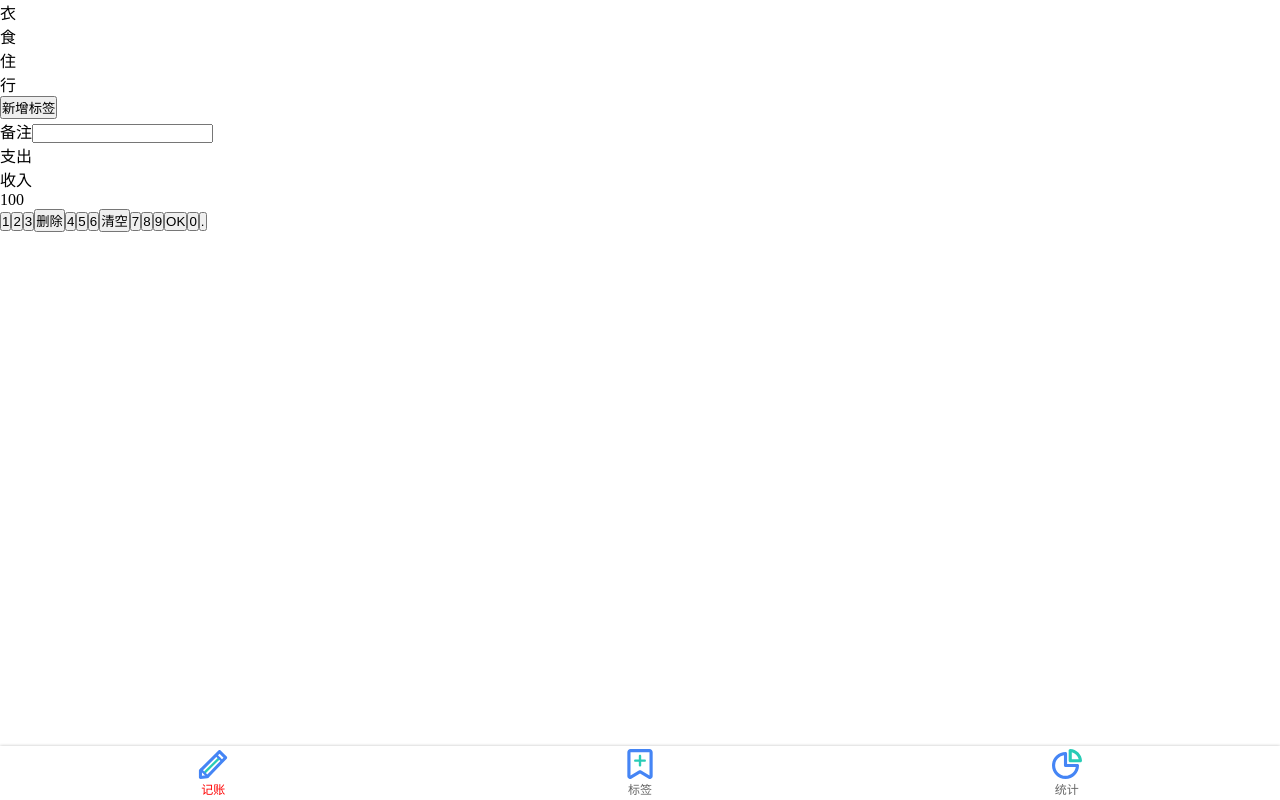
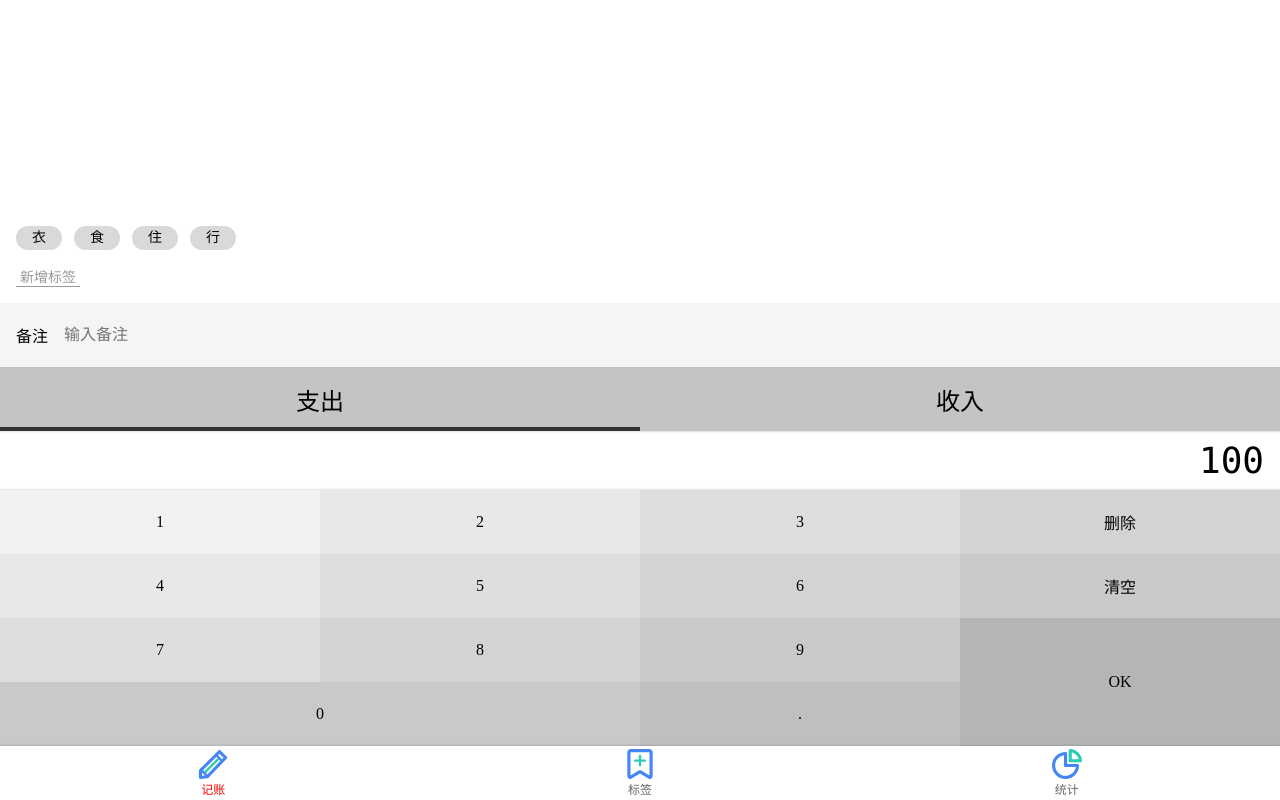
Before and after one commit to Gouson/IceBookkeeping, a Vue app: page /#/money in a window 1280 px wide. Built offline with nearby package versions, Linux system fonts and the light colour scheme.

Commit message:
money页面布局

```diff
--- a/src/App.vue
+++ b/src/App.vue
@@ -10,6 +10,7 @@
 #app {
   line-height: 1.5;
   font-family: $font-hei;
+  font-size: 16px;
   -webkit-font-smoothing: antialiased;
   -moz-osx-font-smoothing: grayscale;
   color: #333;
--- a/src/assets/style/helper.scss
+++ b/src/assets/style/helper.scss
@@ -17,7 +17,7 @@ Arial,
 SimHei,
 "WenQuanYi Zen Hei Sharp",
 sans-serif;
-$font-kai:Baskerville,
+$font-kai: Baskerville,
 Georgia,
 "Liberation Serif",
 "Kaiti SC",
@@ -52,5 +52,23 @@ SimSun,
 PMingLiU,
 MingLiU,
 serif;
+$color-highlight: #f00;
 
-$color-highlight:#f00;
+%clearFix {
+    &::after {
+        content: '';
+        clear: both;
+        display: block;
+    }
+}
+
+$color-shadow: rgba(0, 0, 0, 0.25);
+
+%outerShadow {
+    box-shadow: 0 0 3px $color-shadow;
+}
+
+%innerShadow {
+    box-shadow: inset 0 -3px 3px -3px $color-shadow,
+        inset 0 3px 3px -3px $color-shadow;
+}
--- a/src/assets/style/reset.scss
+++ b/src/assets/style/reset.scss
@@ -8,3 +8,17 @@ a {
     text-decoration: none;
     color: inherit;
 }
+
+ul,
+ol {
+    list-style: none;
+}
+
+button,
+input {
+    font: inherit;
+}
+
+:focus {
+    outline: none;
+}
--- a/src/components/Layout.vue
+++ b/src/components/Layout.vue
@@ -1,6 +1,6 @@
 <template>
   <div class="nav-wrapper">
-    <div class="content">
+    <div class="content" :class="classPrefix && `${classPrefix}-content`">
       <slot></slot>
     </div>
     <Nav />
@@ -9,6 +9,7 @@
 
 <script>
 export default {
+  props: ["classPrefix"],
   name: "Layout",
 };
 </script>
--- a/src/components/Nav.vue
+++ b/src/components/Nav.vue
@@ -19,9 +19,10 @@ export default {
 </script>
 
 <style lang="scss" scoped>
+@import "~@/assets/style/helper.scss";
 nav {
   display: flex;
-  box-shadow: 0 0 3px rgba(0, 0, 0, 0.25);
+  @extend %outerShadow;
   font-size: 12px;
   > .item {
     width: 33.333333%;
--- a/src/views/Money.vue
+++ b/src/views/Money.vue
@@ -1,28 +1,5 @@
 <template>
-  <Layout>
-    <div class="tags">
-      <ul class="current">
-        <li>衣</li>
-        <li>食</li>
-        <li>住</li>
-        <li>行</li>
-      </ul>
-      <div class="new">
-        <button>新增标签</button>
-      </div>
-    </div>
-    <div>
-      <label class="notes">
-        <span class="name">备注</span>
-        <input type="text" />
-      </label>
-    </div>
-    <div>
-      <ul class="types">
-        <li class="selected">支出</li>
-        <li>收入</li>
-      </ul>
-    </div>
+  <Layout class-prefix="layout">
     <div class="numberPad">
       <div class="output">100</div>
       <div class="buttons">
@@ -37,10 +14,33 @@
         <button>7</button>
         <button>8</button>
         <button>9</button>
-        <button>OK</button>
-        <button>0</button>
+        <button class="ok">OK</button>
+        <button class="zero">0</button>
         <button>.</button>
       </div>
+    </div>
+    <div>
+      <ul class="types">
+        <li class="selected">支出</li>
+        <li>收入</li>
+      </ul>
+    </div>
+    <div>
+      <label class="notes">
+        <span class="name">备注</span>
+        <input type="text" placeholder="输入备注" />
+      </label>
+    </div>
+    <div class="tags">
+      <div class="new">
+        <button>新增标签</button>
+      </div>
+      <ul class="current">
+        <li>衣</li>
+        <li>食</li>
+        <li>住</li>
+        <li>行</li>
+      </ul>
     </div>
   </Layout>
 </template>
@@ -50,5 +50,136 @@ export default {
   name: "Money",
 };
 </script>
-
-<style lang="scss" scoped></style>
+<style lang="scss">
+.layout-content {
+  display: flex;
+  flex-direction: column-reverse;
+}
+</style>
+<style lang="scss" scoped>
+@import "~@/assets/style/helper.scss";
+.numberPad {
+  .output {
+    font-size: 36px;
+    font-family: Consolas, monospace;
+    padding: 9px 16px;
+    text-align: right;
+    @extend %innerShadow;
+  }
+  .buttons {
+    @extend %clearFix;
+    > button {
+      width: 25%;
+      height: 64px;
+      float: left;
+      background: transparent;
+      border: none;
+      &.ok {
+        height: 64 * 2px;
+        float: right;
+      }
+      &.zero {
+        width: 25 * 2%;
+      }
+      $bg: #f2f2f2;
+      &:nth-child(1) {
+        background: $bg;
+      }
+      &:nth-child(2),
+      &:nth-child(5) {
+        background: darken($bg, 4%);
+      }
+      &:nth-child(3),
+      &:nth-child(6),
+      &:nth-child(9) {
+        background: darken($bg, 4 * 2%);
+      }
+      &:nth-child(4),
+      &:nth-child(7),
+      &:nth-child(10) {
+        background: darken($bg, 4 * 3%);
+      }
+      &:nth-child(8),
+      &:nth-child(11),
+      &:nth-child(13) {
+        background: darken($bg, 4 * 4%);
+      }
+      &:nth-child(12) {
+        background: darken($bg, 4 * 6%);
+      }
+      &:nth-child(14) {
+        background: darken($bg, 4 * 5%);
+      }
+    }
+  }
+}
+.types {
+  background: #c4c4c4;
+  display: flex;
+  font-size: 24px;
+  > li {
+    width: 50%;
+    height: 64px;
+    display: flex;
+    justify-content: center;
+    align-items: center;
+    position: relative;
+    &.selected::after {
+      content: "";
+      position: absolute;
+      bottom: 0;
+      width: 100%;
+      height: 4px;
+      background: #333;
+    }
+  }
+}
+.notes {
+  background: #f5f5f5;
+  display: block;
+  padding-left: 16px;
+  display: flex;
+  align-items: center;
+  .name {
+    padding-right: 16px;
+  }
+  input {
+    height: 64px;
+    flex-grow: 1;
+    background: transparent;
+    border: none;
+    padding-right: 16px;
+  }
+}
+.tags {
+  flex-grow: 1;
+  display: flex;
+  flex-direction: column-reverse;
+  font-size: 14px;
+  padding: 16px;
+  > .current {
+    display: flex;
+    flex-wrap: wrap;
+    > li {
+      background: #d9d9d9;
+      $h: 24px;
+      height: $h;
+      line-height: $h;
+      border-radius: $h/2;
+      padding: 0 16px;
+      margin-right: 12px;
+      margin-top: 4px;
+    }
+  }
+  > .new {
+    padding-top: 16px;
+    button {
+      background: transparent;
+      border: none;
+      border-bottom: 1px solid;
+      color: #999;
+      padding: 0 4px;
+    }
+  }
+}
+</style>
```
